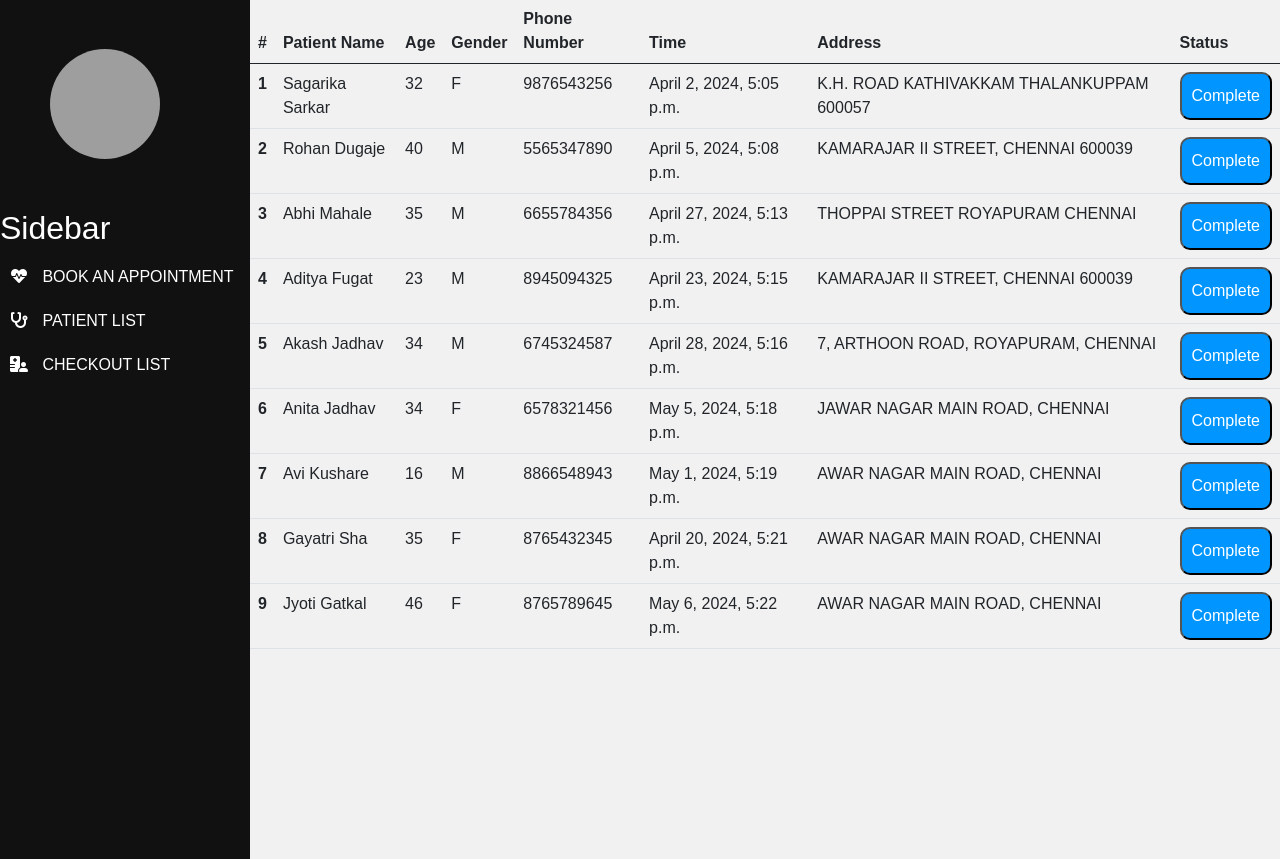
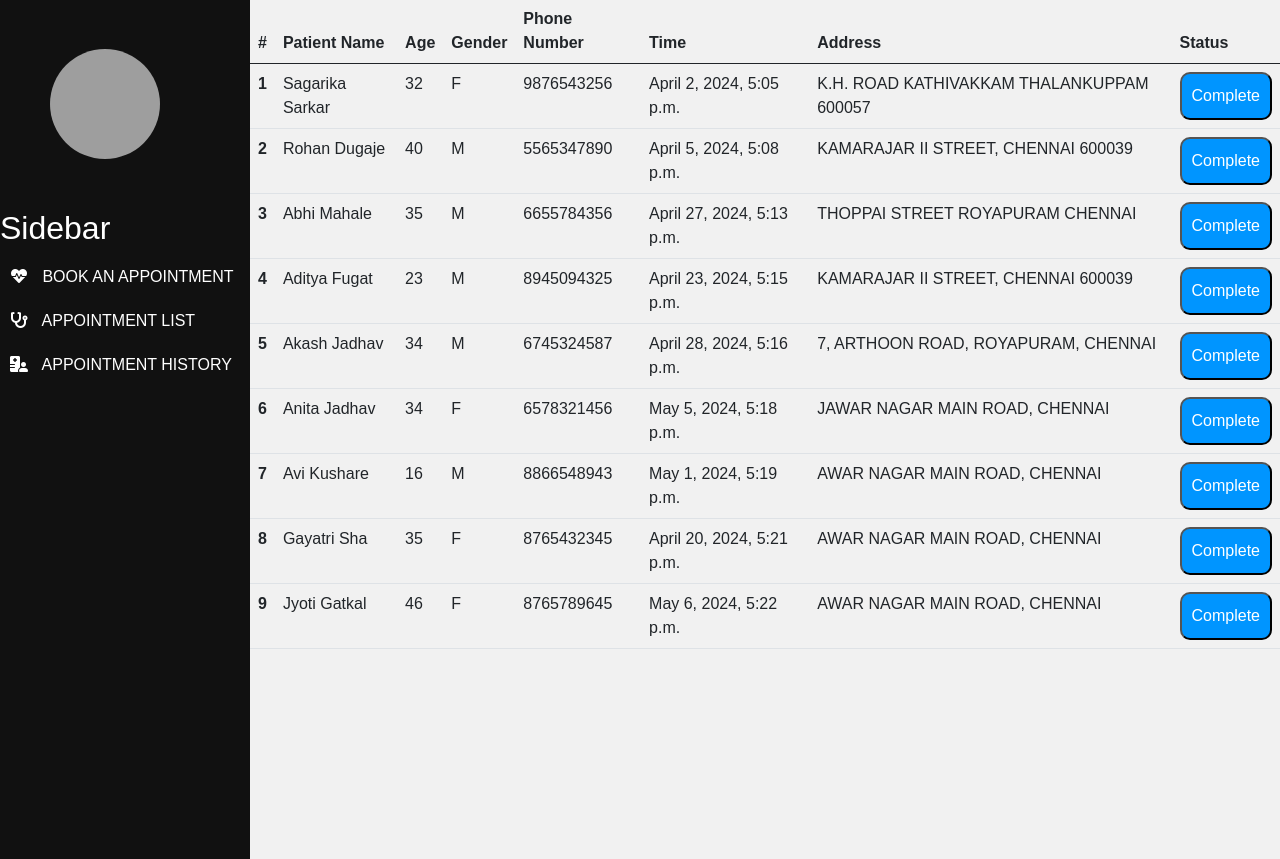
Before and after one commit to 25punam/Book-an-Appointment, a Django app: page /appointment/checkout/ in a window 1280 px wide. Shown: the part 57-916 px from the top of the page. Run offline with Django 5.2, Linux system fonts and the light colour scheme; data comes from the database, SQL or seed files in the repository; both versions use the stored data as it was after the commit; grey boxes are pictures that could not be loaded.

Commit message:
Describe the changes you made

```diff
--- a/Hospital/appointment/models.py
+++ b/Hospital/appointment/models.py
@@ -19,4 +19,3 @@ class PatientModel(models.Model):
 
     def __str__(self):
         return self.name
-    #pending -> completed
--- a/Hospital/appointment/views.py
+++ b/Hospital/appointment/views.py
@@ -29,7 +29,7 @@ def PatientFormView(request):
             send_mail(
                 'Appointment Confirmation',
                 'Thank you for booking your appointment with us!',
-                '25punamgode@gmail.com',  # Replace with your 'from' email address
+                '25punamgode@gmail.com',
                 [email],     # Use the patient's email from the form
                 fail_silently=False,
             )
--- a/Hospital/templates/base.html
+++ b/Hospital/templates/base.html
@@ -72,20 +72,7 @@
                     <li class="nav-item">
                         <a class="nav-link" href="#">Link</a>
                     </li>
-                    <!-- <li class="nav-item dropdown">
-                        <a class="nav-link dropdown-toggle" href="#" id="navbarDropdown" role="button" data-bs-toggle="dropdown" aria-expanded="false">
-                            Dropdown
-                        </a>
-                        <ul class="dropdown-menu" aria-labelledby="navbarDropdown">
-                            <li><a class="dropdown-item" href="#">Action</a></li>
-                            <li><a class="dropdown-item" href="#">Another action</a></li>
-                            <li><hr class="dropdown-divider"></li>
-                            <li><a class="dropdown-item" href="#">Something else here</a></li>
-                        </ul>
-                    </li>
-                    <li class="nav-item">
-                        <a class="nav-link disabled" href="#" tabindex="-1" aria-disabled="true">Disabled</a>
-                    </li> -->
+
                 </ul>
                 <form class="d-flex">
                     <input class="form-control me-2" type="search" placeholder="Search" aria-label="Search">
@@ -103,8 +90,8 @@
         <h2>Sidebar</h2>
         <!-- <a href="#"><i class="fas fa-home"></i> Home</a> -->
         <a href="{% url 'patientform' %}"><i class="fa fa-heartbeat"></i> BOOK AN APPOINTMENT</a>
-        <a href="{% url 'patient' %}"><i class="fa fa-stethoscope"></i> PATIENT LIST</a>
-        <a href="{% url 'checkout' %}"><i class="fa-solid fa-hospital-user"></i> CHECKOUT LIST</a>
+        <a href="{% url 'patient' %}"><i class="fa fa-stethoscope"></i> APPOINTMENT LIST</a>
+        <a href="{% url 'checkout' %}"><i class="fa-solid fa-hospital-user"></i> APPOINTMENT HISTORY</a>
         <!-- Add more links with icons as needed -->
     </div>
         <div>
```
Also changed, not shown: Hospital/db.sqlite3.
